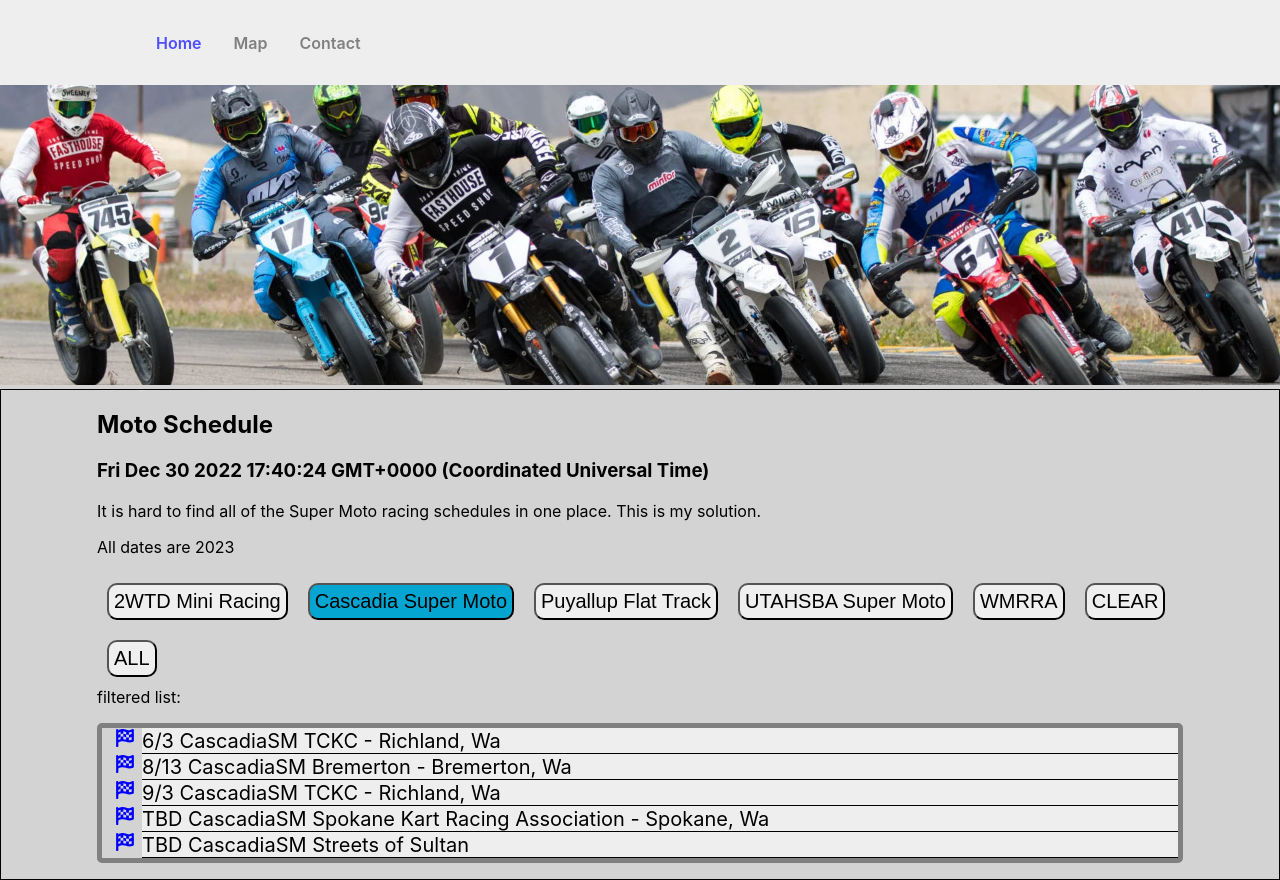
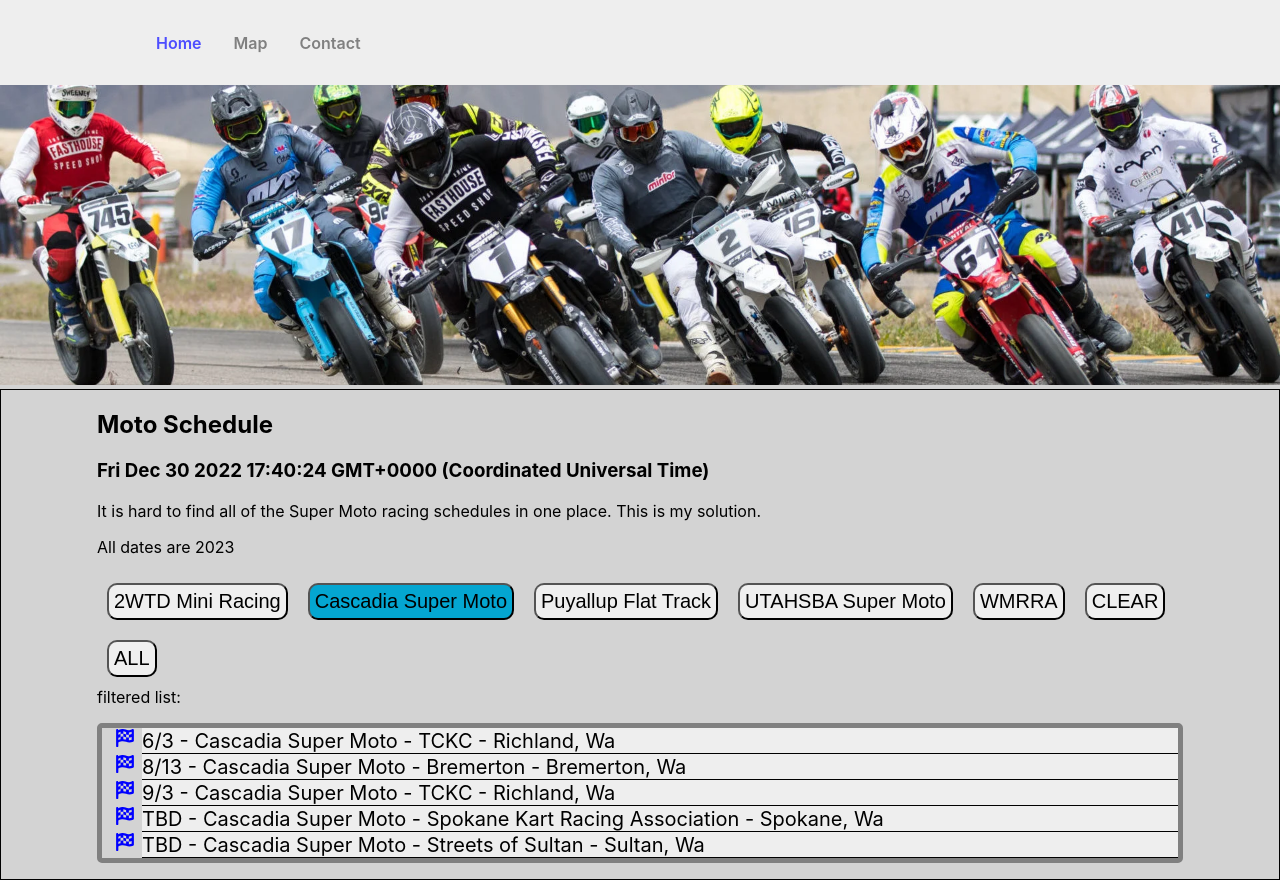
Before and after one commit to Benji-Montgomery/motoschedules, a React (Create React App) app: page / in a window 1280 px wide. Built offline with nearby package versions, Linux system fonts and the light colour scheme; no server answers.

Commit message:
underscore fix

```diff
--- a/src/components/Filter.js
+++ b/src/components/Filter.js
@@ -1,6 +1,6 @@
 import { useSelector } from "react-redux"
 import wmrra from './orgs/wmrra'
-import cascadiaSM from './orgs/cascadiaSM'
+import cascadiaSM from './orgs/cascadia_Super_Moto'
 import puyallup from './orgs/puyallup'
 import UTAHSBA_SuperMoto from './orgs/UTAHSBA_SuperMoto'
 import './css/filter.css'
@@ -42,8 +42,8 @@
             {anecdotesFiltered.map(race =>
             <div key={Math.random()} className="list_div">
               <li>
-                <span>{dateFunction(race)}</span>
-                <span> {race.name}</span>
+                <span>{dateFunction(race)} -</span>
+                <span> {race.name.replace(/_/g,' ')} - </span>
                 <span> {race.track}</span>
               </li>
             </div>
--- a/src/components/orgs/2wtd.js
+++ b/src/components/orgs/2wtd.js
@@ -3,37 +3,37 @@
 const races = [
     {
         name: name,
-        track: 'Apex CW' ,
+        track: 'Apex CW - Perris, Ca' ,
         date: [1,28],
         sortDate: .0128
     },
     {
         name: name,
-        track: 'Apex CCW',
+        track: 'Apex CCW - Perris, Ca',
         date: [2,18],
         sortDate: .0218
     },
     {
         name: name,
-        track: 'Horse Thief (Willow Springs)',
+        track: 'Horse Thief (Willow Springs) - Rosamond, Ca',
         date: [4,8],
         sortDate: .0408
     },
     {
         name: name,
-        track: 'Adams Motorsports',
+        track: 'Adams Motorsports Park - Riverside, Ca',
         date: [5,21],
         sortDate: .0521
     },
     {
         name: name,
-        track: 'Horse Thief (Willow Springs)',
+        track: 'Horse Thief (Willow Springs) - Rosamond, Ca',
         date: [10,14],
         sortDate: .1014
     },
     {
         name: name,
-        track: 'Apex CW',
+        track: 'Apex CW - Perris, Ca',
         date: [11,18],
         sortDate: .1118
     }
--- a/src/components/orgs/UTAHSBA_SuperMoto.js
+++ b/src/components/orgs/UTAHSBA_SuperMoto.js
@@ -3,37 +3,37 @@
 const races = [
     {
         name: name,
-        track: 'UMC - Layout TBD',
+        track: 'Utah Motorsports Campus - Erda, Ut',
         date: [5, 7],
         sortDate: .0507
     },
     {
         name: name,
-        track: 'UMC - Layout TBD',
+        track: 'Utah Motorsports Campus - Erda, Ut',
         date: [5, 28],
         sortDate: .0528
     },
     {
         name: name,
-        track: 'UMC - Layout TBD',
+        track: 'Utah Motorsports Campus - Erda, Ut',
         date: [6, 18],
         sortDate: .0618
     },
     {
         name: name,
-        track: 'UMC - Layout TBD',
+        track: 'Utah Motorsports Campus - Erda, Ut',
         date: [7, 9],
         sortDate: .0709
     },
     {
         name: name,
-        track: 'UMC - Layout TBD',
+        track: 'Utah Motorsports Campus - Erda, Ut',
         date: [8, 6],
         sortDate: .0806
     },
     {
         name: name,
-        track: 'UMC - Layout TBD',
+        track: 'Utah Motorsports Campus - Erda, Ut',
         date: [9, 3],
         sortDate: .0903
     }
--- a/src/components/orgs/cascadiaSM.js
+++ b/src/components/orgs/cascadia_Super_Moto.js
@@ -1,4 +1,4 @@
-const name = 'CascadiaSM'
+const name = 'Cascadia_Super_Moto'
 
 const races = [
     {
@@ -15,7 +15,7 @@
     },
     {
         name: name,
-        track: 'Streets of Sultan',
+        track: 'Streets of Sultan - Sultan, Wa',
         date: ['TBD'],
         sortDate: 1
     },
--- a/src/components/orgs/puyallup.js
+++ b/src/components/orgs/puyallup.js
@@ -3,31 +3,31 @@
 const races = [
     {
         name: name,
-        track: 'Washington State Fairgrounds, Puyallup, Wa' ,
+        track: 'Washington State Fairgrounds - Puyallup, Wa' ,
         date: [1,7],
         sortDate: .0107
     },
     {
         name: name,
-        track: 'Washington State Fairgrounds, Puyallup, Wa',
+        track: 'Washington State Fairgrounds - Puyallup, Wa',
         date: [1,21],
         sortDate: .0121
     },
     {
         name: name,
-        track: 'Washington State Fairgrounds, Puyallup, Wa',
+        track: 'Washington State Fairgrounds - Puyallup, Wa',
         date: [1,28],
         sortDate: .0128
     },
     {
         name: name,
-        track: 'Washington State Fairgrounds, Puyallup, Wa',
+        track: 'Washington State Fairgrounds - Puyallup, Wa',
         date: [2,11],
         sortDate: .0211
     },
     {
         name: name,
-        track: 'Washington State Fairgrounds, Puyallup, Wa',
+        track: 'Washington State Fairgrounds - Puyallup, Wa',
         date: [2,25],
         sortDate: .0225
     }
--- a/src/pages/schedule.js
+++ b/src/pages/schedule.js
@@ -16,7 +16,7 @@
         }
     }
     const handleFilterAll = () => {
-        dispatch(manageFilter('CascadiaSM'))
+        dispatch(manageFilter('Cascadia_Super_Moto'))
         dispatch(manageFilter('Puyallup_Flat_Track'))
         dispatch(manageFilter('UTAHSBA_SuperMoto'))
         dispatch(manageFilter('WMRRA'))
@@ -33,7 +33,7 @@
         <section>
             <section>
                 <button style={buttonStyler('2WTD_mini_racing')} onClick={() => handleFilter('2WTD_mini_racing')}>2WTD Mini Racing</button>
-                <button style={buttonStyler('CascadiaSM')} onClick={() => handleFilter('CascadiaSM')}>Cascadia Super Moto</button>
+                <button style={buttonStyler('Cascadia_Super_Moto')} onClick={() => handleFilter('Cascadia_Super_Moto')}>Cascadia Super Moto</button>
                 <button style={buttonStyler('Puyallup_Flat_Track')} onClick={() => handleFilter('Puyallup_Flat_Track')}>Puyallup Flat Track</button>
                 <button style={buttonStyler('UTAHSBA_SuperMoto')} onClick={() => handleFilter('UTAHSBA_SuperMoto')}>UTAHSBA Super Moto</button>
                 <button style={buttonStyler('WMRRA')} onClick={() => handleFilter('WMRRA')}>WMRRA</button>
--- a/src/reducers/filterReducer.js
+++ b/src/reducers/filterReducer.js
@@ -1,6 +1,6 @@
 import { createSlice } from "@reduxjs/toolkit";
 
-const initialState = ['CascadiaSM']
+const initialState = ['Cascadia_Super_Moto']
 
 const filterSlice = createSlice({
     name: 'filter',
```
